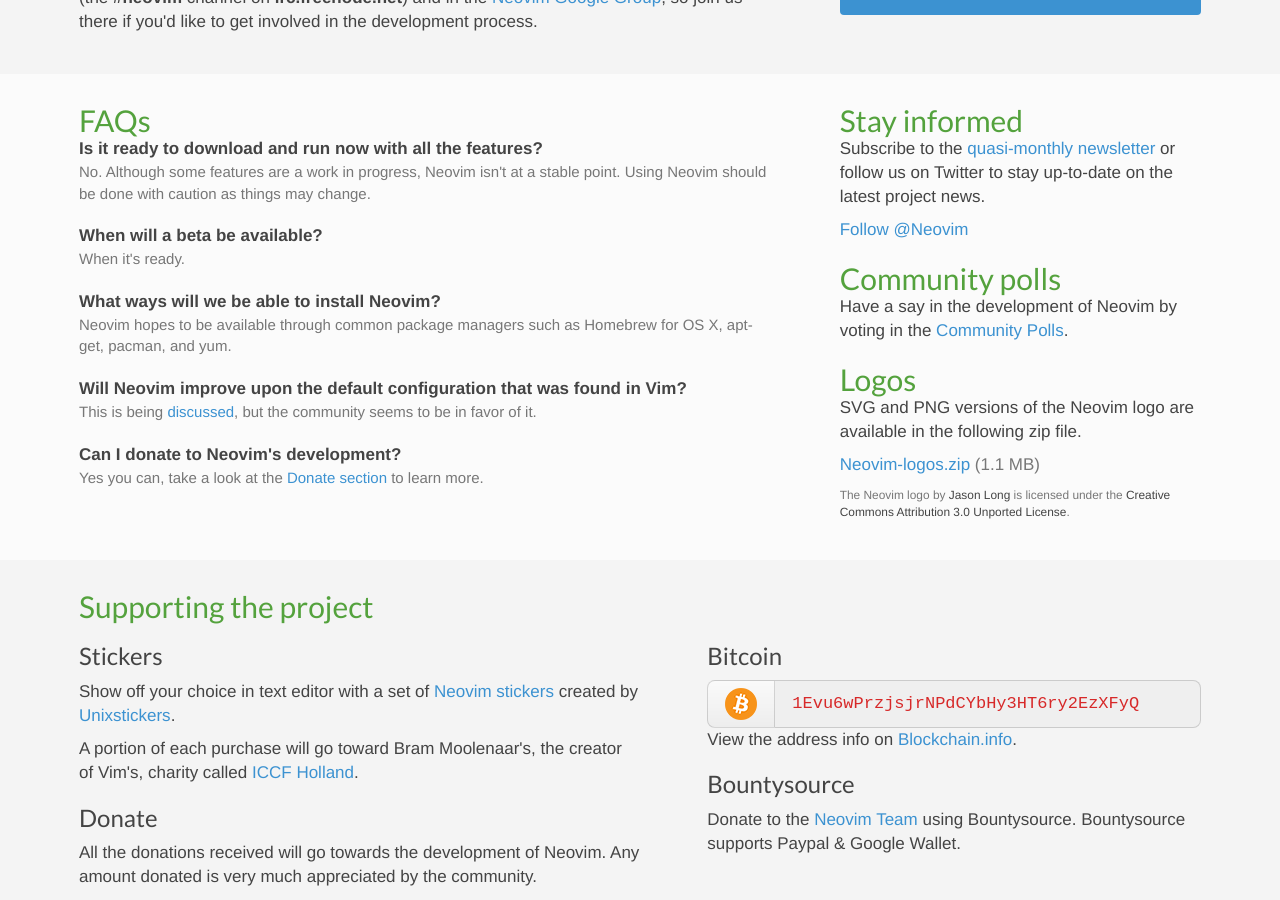
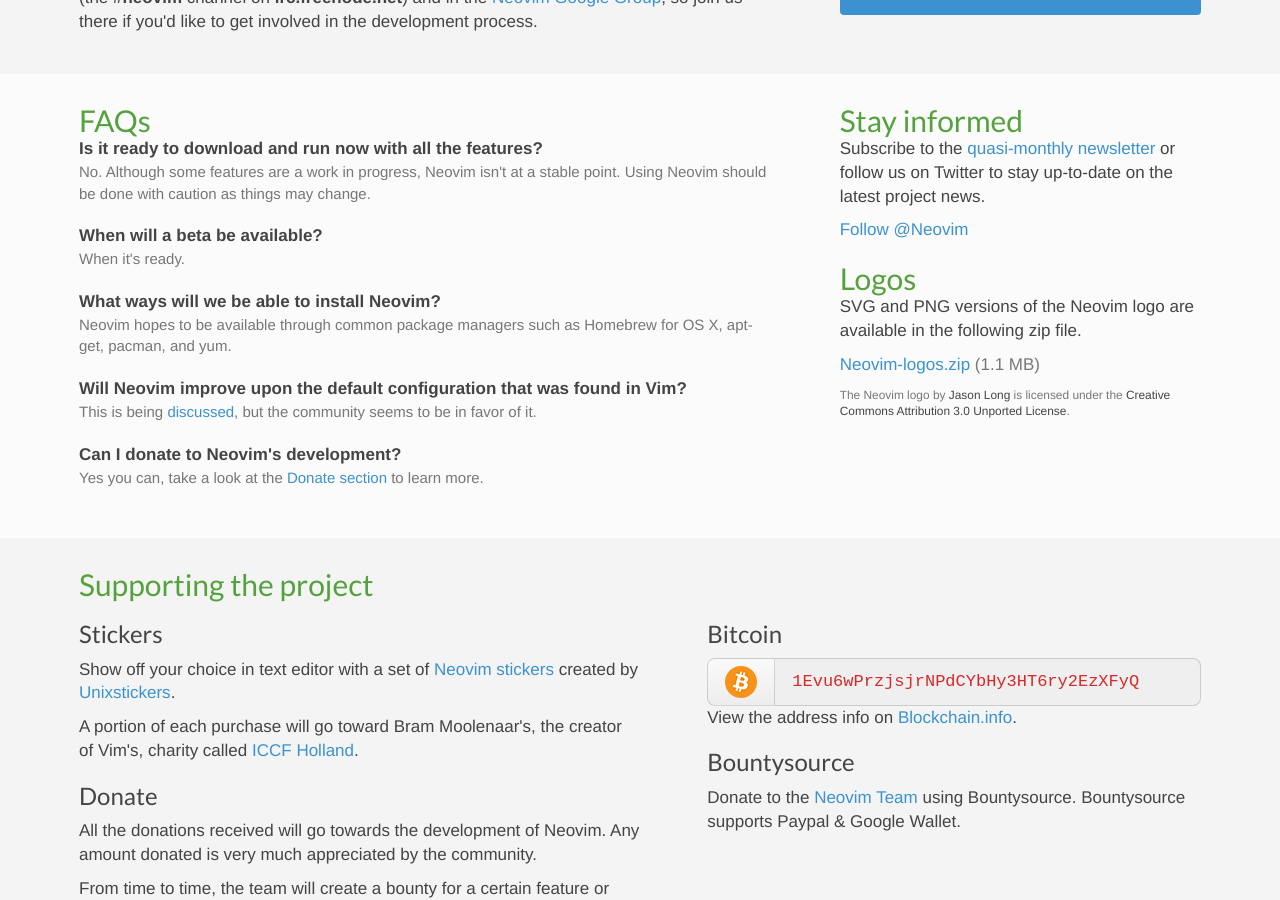
Before and after one commit to neovim/neovim.github.io, a Jekyll site: the page built from index.html, in a window 1280 px wide and 900 px high, scrolled down 1028 px. Built offline with Jekyll 4.4.1, drawn with Linux system fonts in a browser that asks for light colours; nearby versions of some CDN libraries; Markdown is read by kramdown in place of the engine named in the settings; comment, search, counter and statistics services are not loaded.

Commit message:
index.html: delete "polls" section

```diff
--- a/index.html
+++ b/index.html
@@ -88,13 +88,6 @@
       <a href="https://twitter.com/Neovim" class="twitter-follow-button" data-show-count="false" data-size="large">Follow &#64;Neovim</a>
       <script>!function(d,s,id){var js,fjs=d.getElementsByTagName(s)[0],p=/^http:/.test(d.location)?'http':'https';if(!d.getElementById(id)){js=d.createElement(s);js.id=id;js.src=p+'://platform.twitter.com/widgets.js';fjs.parentNode.insertBefore(js,fjs);}}(document, 'script', 'twitter-wjs');</script>
 
-      <h2>Community polls</h2>
-
-      <p>
-      Have a say in the development of Neovim by voting in the
-      <a href="{{ site.baseurl }}/polls/">Community Polls</a>.
-      </p>
-
       <h2>Logos</h2>
 
       <p>SVG and PNG versions of the Neovim logo are available in the following zip file.</p>
```
